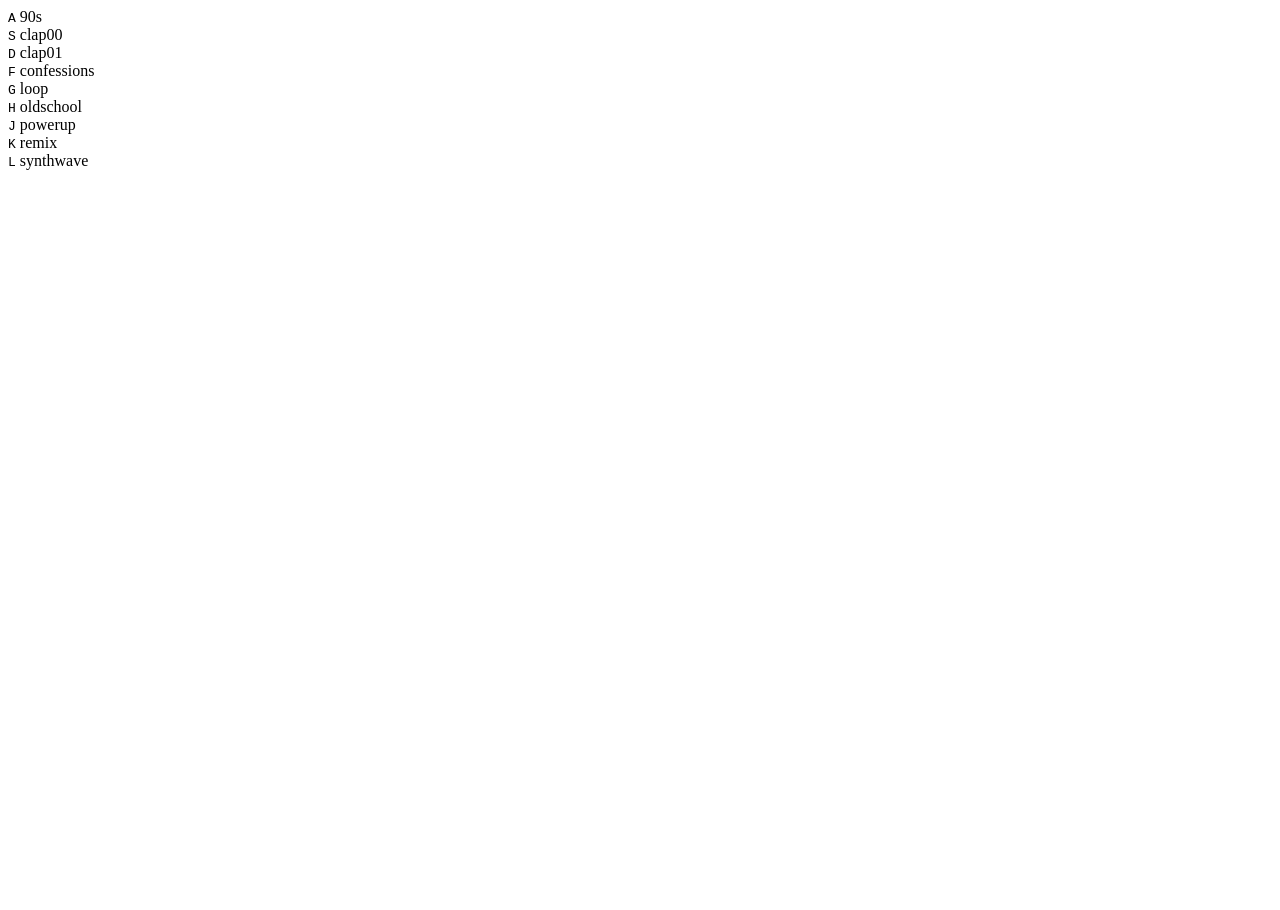
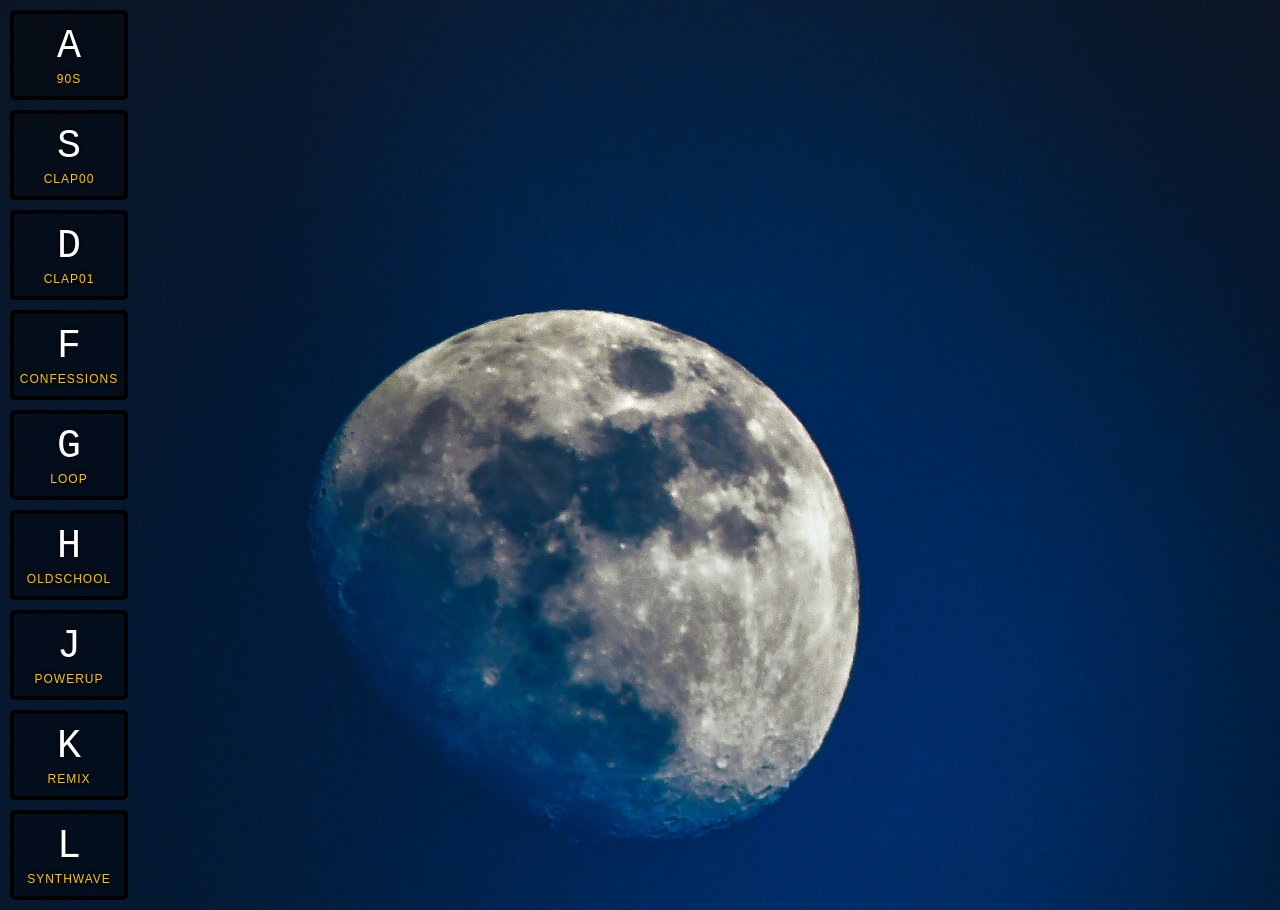
Before and after one commit to williamyurkow/VanillaSoundBoard, a plain HTML site: page index.html in a window 1280 px wide. Before the commit the page ends 800 px from the top, so only its background shows below. Drawn offline with Linux system fonts and the light colour scheme.

Commit message:
I started adding js to the html files to console log some audio logging. I have the css completed to keep a more minimal style and clean look.

```diff
--- a/index.html
+++ b/index.html
@@ -59,6 +59,10 @@
 
 
     <script>
+window.addEventListener('keydown', function(e) {
+    const audio = document.querySelector(`audio[data-key="${e.keyCode}"]`);
+    console.log(audio)
+});
 
     </script>
 
--- a/style.css
+++ b/style.css
@@ -0,0 +1,52 @@
+html {
+  font-size: 10px;
+  background: url('./moonbackground.jpg');
+  background-size: cover;
+}
+
+body,
+html {
+  margin: 0;
+  padding: 0;
+  font-family: sans-serif;
+}
+
+.keys {
+  display: flex;
+  flex: 1;
+  min-height: 1vh;
+  align-items: center;
+  justify-content: center;
+}
+
+.key {
+  border: 0.4rem solid black;
+  border-radius: 0.5rem;
+  margin: 1rem;
+  font-size: 1.5rem;
+  padding: 1rem 0.5rem;
+  transition: all 0.07s ease;
+  width: 10rem;
+  text-align: center;
+  color: white;
+  background: rgba(0, 0, 0, 0.4);
+  text-shadow: 0 0 0.5rem black;
+}
+
+.playing {
+  transform: scale(1.1);
+  border-color: #ffc600;
+  box-shadow: 0 0 1rem #ffc600;
+}
+
+kbd {
+  display: block;
+  font-size: 4rem;
+}
+
+.sound {
+  font-size: 1.2rem;
+  text-transform: uppercase;
+  letter-spacing: 0.1rem;
+  color: #ffc600;
+}
```
Also changed, not shown: moonbackground.jpg (added).
